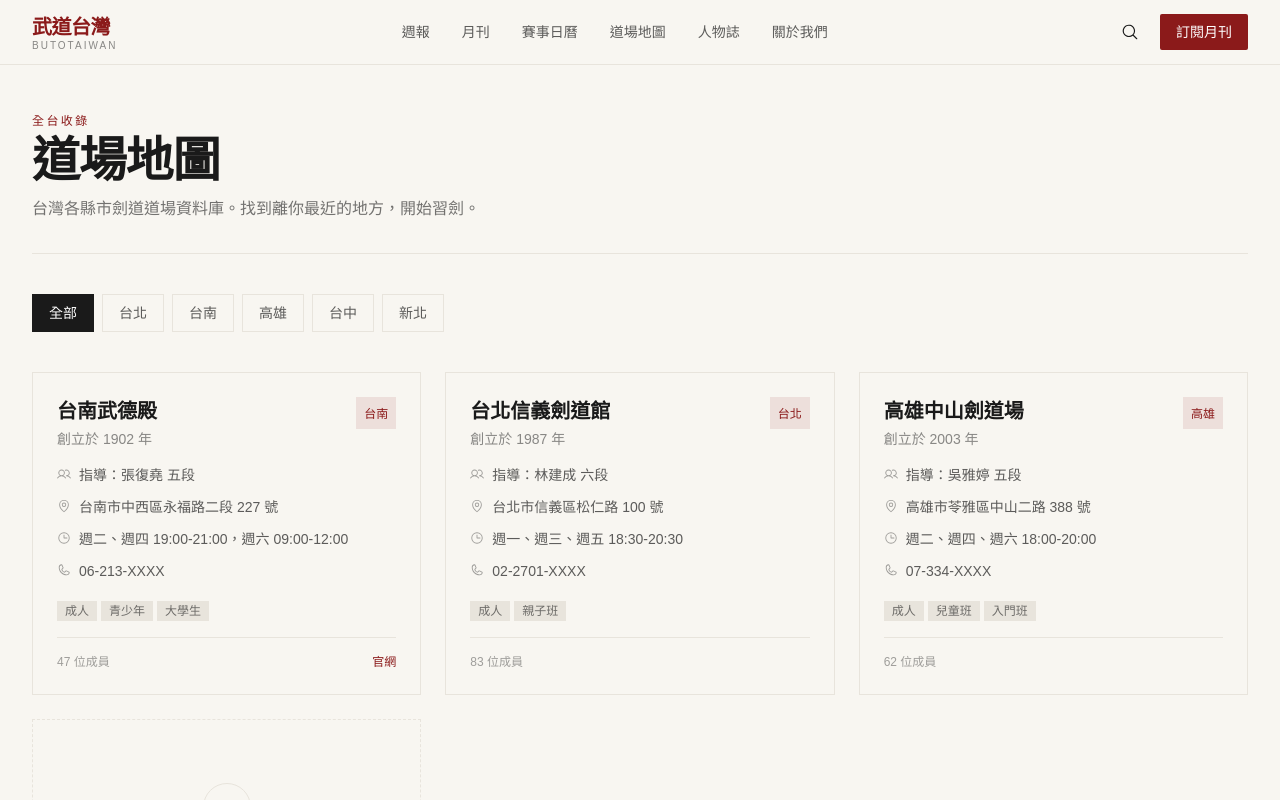
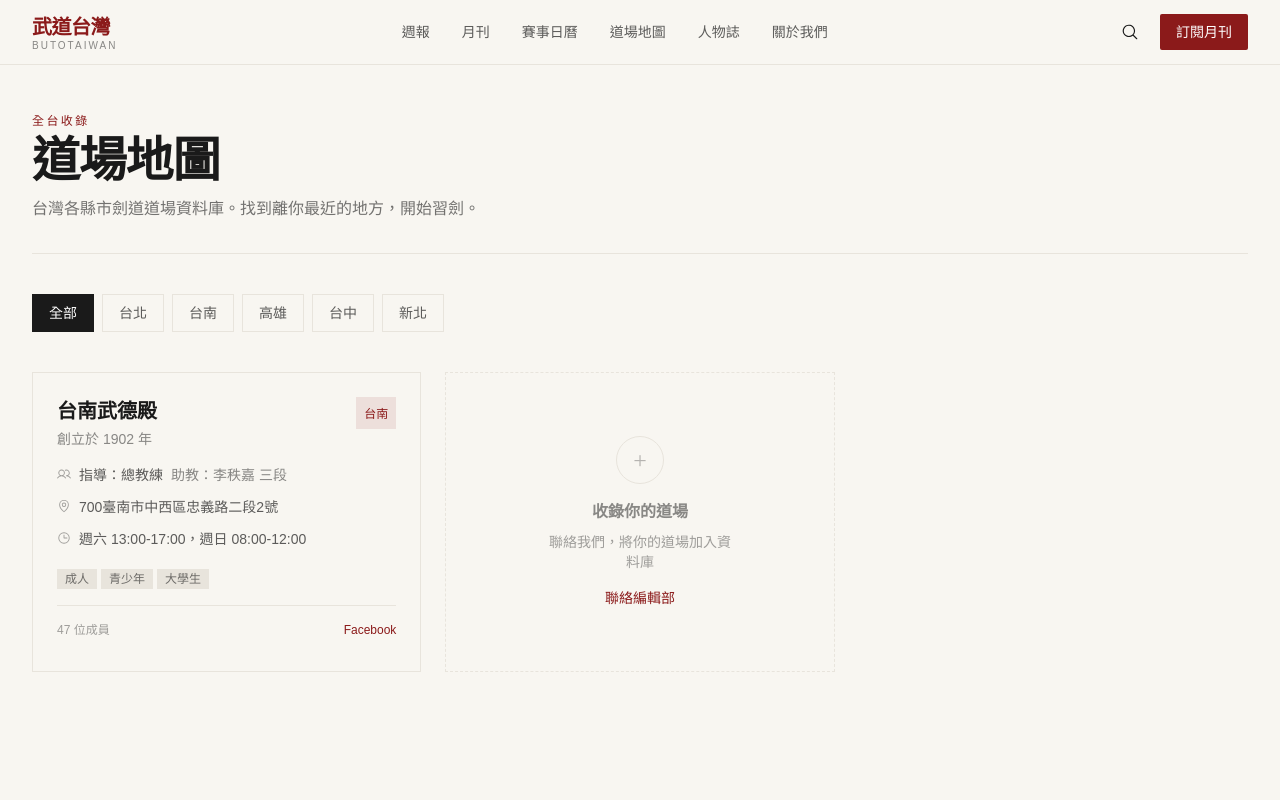
Before and after one commit to Fuyo0426/butoTaiwan, a Next.js app: page /dojo in a window 1280 px wide. Shown: the top 800 px of the page. Built offline with nearby package versions, Linux system fonts and the light colour scheme.

Commit message:
dojo: update Wudedian address and add assistant instructor

```diff
--- a/app/dojo/page.tsx
+++ b/app/dojo/page.tsx
@@ -1,6 +1,8 @@
 import { dojos } from '@/lib/data'
 import { MapPin, Phone, Clock, Users } from '@phosphor-icons/react/dist/ssr'
 import type { Metadata } from 'next'
+
+const BASE_URL = 'https://buto-taiwan.vercel.app'
 
 export const metadata: Metadata = {
   title: '道場地圖',
@@ -8,7 +10,43 @@ export const metadata: Metadata = {
 }
 
 export default function DojoPage() {
+  const dojoListSchema = {
+    '@context': 'https://schema.org',
+    '@type': 'ItemList',
+    name: '台灣劍道道場資料庫',
+    description: '台灣各縣市劍道道場完整資料庫',
+    url: `${BASE_URL}/dojo`,
+    numberOfItems: dojos.length,
+    itemListElement: dojos.map((dojo, index) => ({
+      '@type': 'ListItem',
+      position: index + 1,
+      item: {
+        '@type': 'SportsOrganization',
+        name: dojo.name,
+        sport: '劍道',
+        address: {
+          '@type': 'PostalAddress',
+          streetAddress: dojo.address,
+          addressLocality: dojo.city,
+          addressCountry: 'TW',
+        },
+        telephone: dojo.phone,
+        url: dojo.website ?? dojo.facebook,
+        foundingDate: String(dojo.established),
+        memberOf: {
+          '@type': 'SportsOrganization',
+          name: '中華民國劍道協會',
+        },
+      },
+    })),
+  }
+
   return (
+    <>
+      <script
+        type="application/ld+json"
+        dangerouslySetInnerHTML={{ __html: JSON.stringify(dojoListSchema) }}
+      />
     <div className="max-w-[1400px] mx-auto px-4 md:px-8 py-12">
       <div className="mb-10 pb-8 border-b border-border">
         <p className="font-sans text-xs text-kendo-red tracking-[0.2em] uppercase mb-2">全台收錄</p>
@@ -45,7 +83,12 @@ export default function DojoPage() {
             <div className="space-y-3 mb-5">
               <div className="flex items-start gap-2 text-sm font-sans text-kendo-black/70">
                 <Users size={14} className="mt-0.5 flex-shrink-0 text-kendo-black/40" />
-                <span>指導：{dojo.instructor} {dojo.instructorRank}</span>
+                <span>
+                  指導：{dojo.instructor}{dojo.instructorRank ? ` ${dojo.instructorRank}` : ''}
+                  {dojo.assistants && dojo.assistants.map(a => (
+                    <span key={a.name} className="ml-2 text-kendo-black/50">助教：{a.name} {a.rank}</span>
+                  ))}
+                </span>
               </div>
               <div className="flex items-start gap-2 text-sm font-sans text-kendo-black/70">
                 <MapPin size={14} className="mt-0.5 flex-shrink-0 text-kendo-black/40" />
@@ -80,6 +123,11 @@ export default function DojoPage() {
                   官網
                 </a>
               )}
+              {dojo.facebook && (
+                <a href={dojo.facebook} target="_blank" rel="noopener noreferrer" className="font-sans text-xs text-kendo-red hover:underline">
+                  Facebook
+                </a>
+              )}
             </div>
           </div>
         ))}
@@ -95,5 +143,6 @@ export default function DojoPage() {
         </div>
       </div>
     </div>
+    </>
   )
 }
--- a/lib/data.ts
+++ b/lib/data.ts
@@ -47,14 +47,16 @@ export type Dojo = {
   name: string
   instructor: string
   instructorRank: string
+  assistants?: { name: string; rank: string }[]
   address: string
   city: string
-  phone: string
+  phone?: string
   schedule: string
   targetAudience: string[]
   established: number
   memberCount: number
   website?: string
+  facebook?: string
 }
 
 export type Person = {
@@ -138,7 +140,7 @@ export const articles: Article[] = [
     excerpt: '2024年米蘭世錦賽，日本男子隊以壓倒性的戰術紀律再度奪冠。本文整合現場觀察與數據分析，拆解日本隊在決賽前三場的比賽策略。',
     category: 'competition',
     format: 'F2',
-    author: '特約記者 陳建宏',
+    author: '編輯部',
     publishedAt: '2026-03-10',
     coverImage: 'https://www.kendo-fik.org/wp-content/uploads/2024/07/19th-World-Kendo-Championships_1926.jpg',
     imageCredit: { name: 'FIK / 19th World Kendo Championships', url: 'http://www.kendo-fik.org/wkc/the-19th-world-kendo-championships-19wkc', license: '© FIK 2024' },
@@ -156,7 +158,6 @@ export const articles: Article[] = [
     references: [
       { label: 'FIK 第19屆世界劍道選手權大賽官方結果', url: 'http://www.kendo-fik.org/wkc/the-19th-world-kendo-championships-19wkc' },
       { label: 'Kendo Jidai International — Results of the 19th World Kendo Championships', url: 'https://kendojidai.com/2024/07/11/results-of-the-19th-world-kendo-championships/' },
-      { label: '陳建宏，現場採訪筆記，2024年7月，米蘭' },
     ],
   },
 
@@ -227,8 +228,8 @@ export const issues: Issue[] = [
     coverImage: 'https://live.staticflickr.com/8028/7126739267_72e214f0ec_b.jpg',
     publishedAt: '2026-03-01',
     articles: ['a2'],
-    featurePersonName: '吳相羅',
-    featurePersonTitle: '北投武德殿 資深劍道家',
+    featurePersonName: '',
+    featurePersonTitle: '',
     status: 'upcoming',
   },
 ]
@@ -396,61 +397,20 @@ export const dojos: Dojo[] = [
   {
     id: 'd1',
     name: '台南武德殿',
-    instructor: '張復堯',
-    instructorRank: '五段',
-    address: '台南市中西區永福路二段 227 號',
+    instructor: '總教練',
+    instructorRank: '',
+    assistants: [{ name: '李秩嘉', rank: '三段' }],
+    address: '700臺南市中西區忠義路二段2號',
     city: '台南',
-    phone: '06-213-XXXX',
-    schedule: '週二、週四 19:00-21:00，週六 09:00-12:00',
+    schedule: '週六 13:00-17:00，週日 08:00-12:00',
     targetAudience: ['成人', '青少年', '大學生'],
     established: 1902,
     memberCount: 47,
-    website: '#',
-  },
-  {
-    id: 'd2',
-    name: '台北信義劍道館',
-    instructor: '林建成',
-    instructorRank: '六段',
-    address: '台北市信義區松仁路 100 號',
-    city: '台北',
-    phone: '02-2701-XXXX',
-    schedule: '週一、週三、週五 18:30-20:30',
-    targetAudience: ['成人', '親子班'],
-    established: 1987,
-    memberCount: 83,
-  },
-  {
-    id: 'd3',
-    name: '高雄中山劍道場',
-    instructor: '吳雅婷',
-    instructorRank: '五段',
-    address: '高雄市苓雅區中山二路 388 號',
-    city: '高雄',
-    phone: '07-334-XXXX',
-    schedule: '週二、週四、週六 18:00-20:00',
-    targetAudience: ['成人', '兒童班', '入門班'],
-    established: 2003,
-    memberCount: 62,
+    facebook: 'https://www.facebook.com/Wudedian',
   },
 ]
 
-export const people: Person[] = [
-  {
-    id: 'p1',
-    slug: 'chen-mingzhi',
-    name: '陳明志',
-    rank: '七段',
-    title: '全國劍道委員會委員',
-    dojo: '台北信義劍道館',
-    entryYear: 1981,
-    speciality: '面技、出小手',
-    bio: '十歲習劍，師承已故的林大成八段。曾代表台灣出席三屆世界選手權大賽，現任全國委員會技術委員，致力推廣青少年劍道教育。',
-    achievements: ['1996 全國個人冠軍', '2001 全國個人季軍', '2018 優秀教練獎'],
-    relatedArticles: [],
-    photo: 'https://live.staticflickr.com/69/214865358_a39ba01583_b.jpg',
-  },
-]
+export const people: Person[] = []
 
 export const categoryLabels: Record<Article['category'], string> = {
   technique: '技法研究',
```
